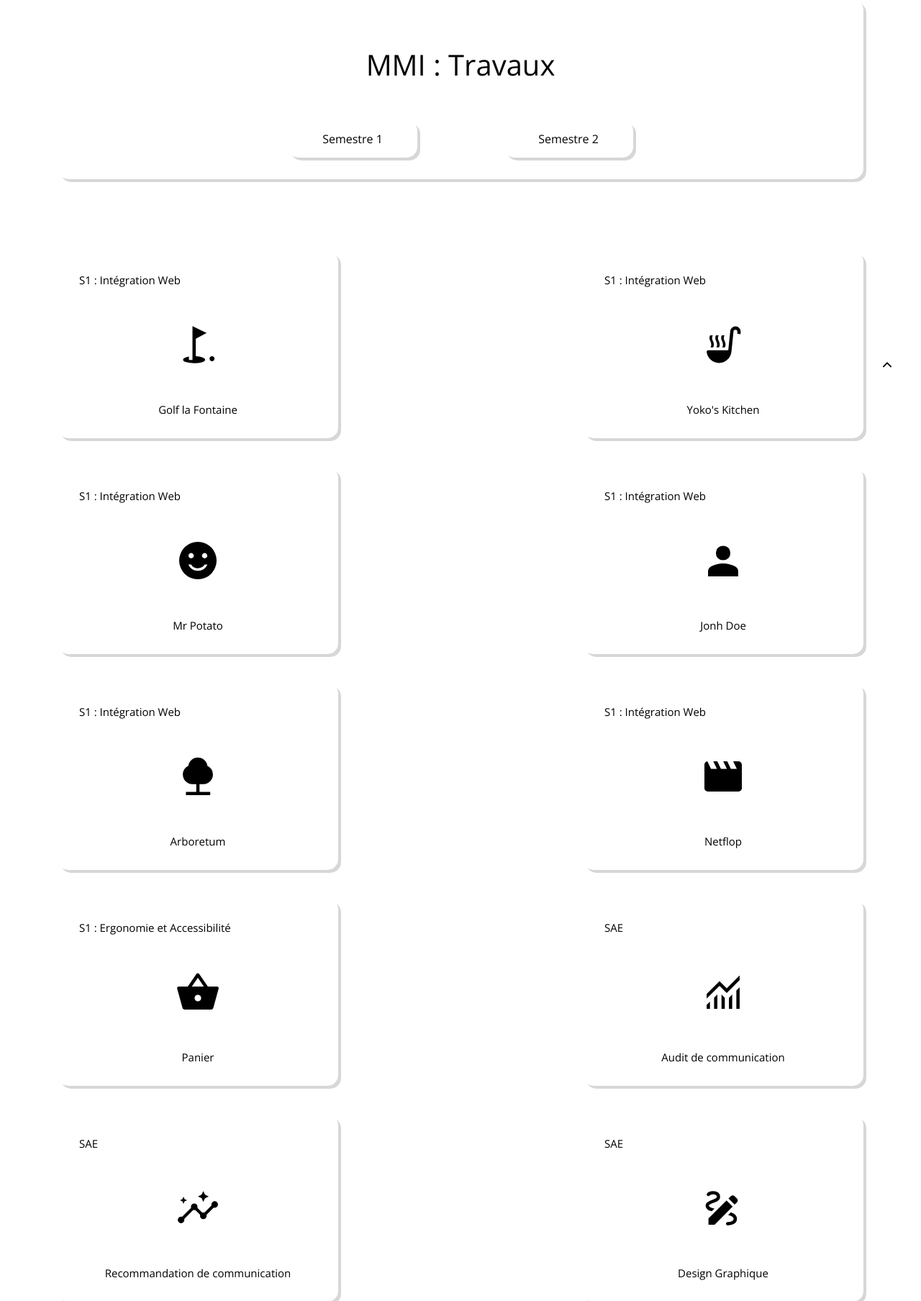
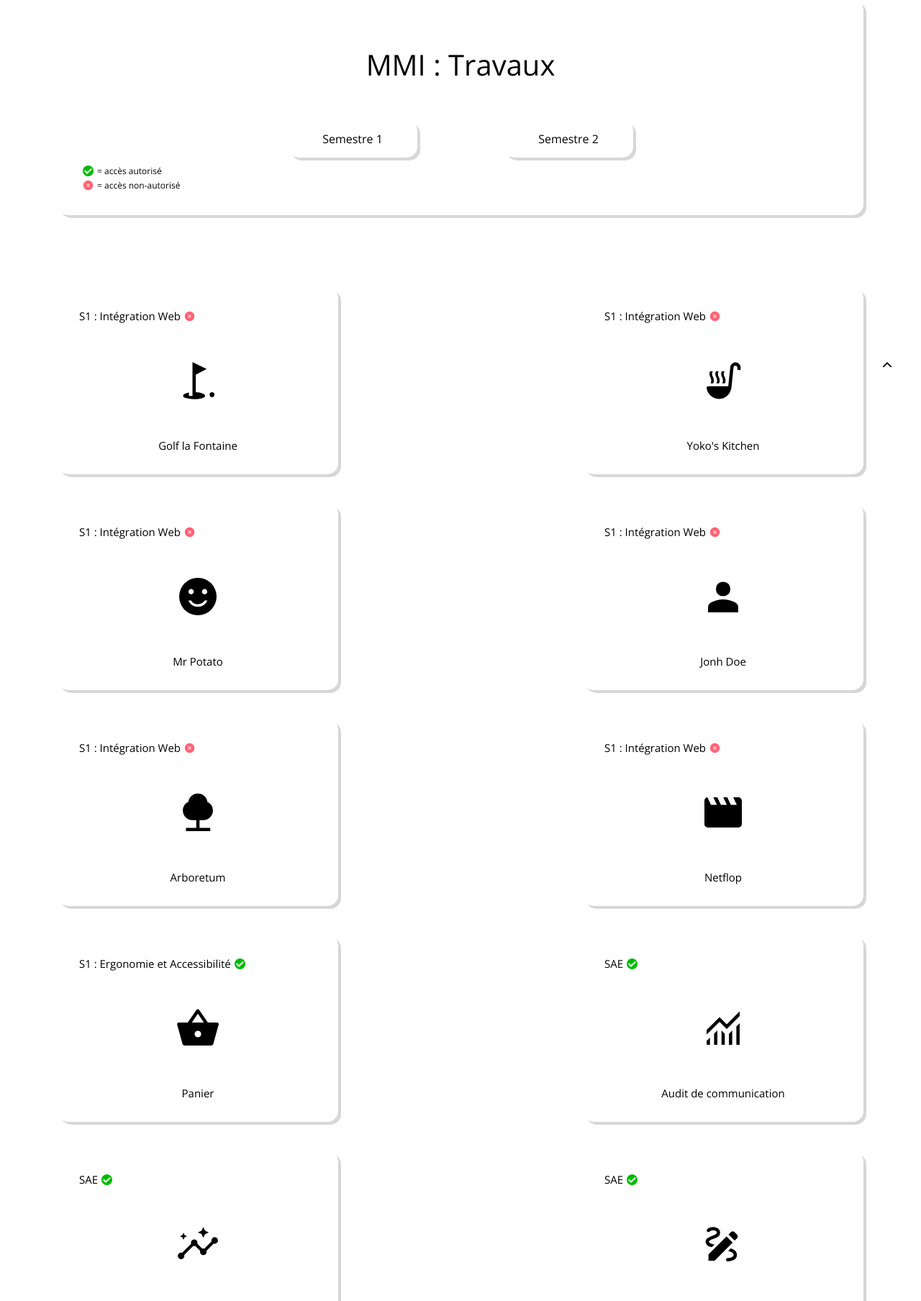
Before and after one commit to clementdr/personnal-website, a PHP site: page /mmi.php in a window 1280 px wide. Shown: the part 221-2029 px from the top of the page at 72% size. Run offline with PHP 8.4, Linux system fonts and the light colour scheme.

Commit message:
added : wix button (book) - color chip (mmi)

```diff
--- a/css/styles.css
+++ b/css/styles.css
@@ -276,12 +276,8 @@ header .li {
   margin: 0;
   font-size: 15px;
   font-weight: 100;
-}
-.mmi-content-text img,
-.portfolio-content-text img,
-.book-content-link-text img {
-  width: 60px;
-  margin: 0 auto;
+  display: flex;
+  align-items: center;
 }
 
 .mmi-content-text h4,
@@ -291,6 +287,25 @@ header .li {
   margin: 0;
   text-align: center;
   font-weight: 400;
+}
+#access-info {
+  margin-top: 10px;
+}
+#access-info p {
+  margin: 3px 0;
+  font-size: 12px;
+  display: flex;
+  align-items: center;
+}
+
+.access {
+  width: 15px;
+  margin: 0 5px;
+}
+
+.icon {
+  width: 60px;
+  margin: 0 auto;
 }
 
 #book-content-audiovisuel,
--- a/mmi.php
+++ b/mmi.php
@@ -27,6 +27,11 @@
                 <a href="#mmi-content-s2">Semestre 2</a>
             </div>
 
+            <div id="access-info">
+                <p><img class="access" src="img/check.png" alt="check"> = accès autorisé</p>
+                <p><img class="access" src="img/cancel.png" alt="cancel"> = accès non-autorisé</p>
+
+            </div>
         </section>
 
 
@@ -34,39 +39,39 @@
 
             <a href="travaux/r112/sequence1/index.html" target="_blank" class="mmi-content">
                 <div class="mmi-content-text">
-                    <p>S1 : Intégration Web</p>
-                    <img src="img/golf.svg" alt="golf">
+                    <p>S1 : Intégration Web <img class="access" src="img/cancel.png" alt="cancel"></p>
+                    <img class="icon" src="img/golf.svg" alt="golf">
                     <h4>Golf la Fontaine</h4>
                 </div>
 
             </a>
             <a href="travaux/r112/sequence2/index.html" target="_blank" class="mmi-content">
                 <div class="mmi-content-text">
-                    <p>S1 : Intégration Web</p>
-                    <img src="img/kitchen.svg" alt="kitchen">
+                    <p>S1 : Intégration Web <img class="access" src="img/cancel.png" alt="cancel"></p>
+                    <img class="icon" src="img/kitchen.svg" alt="kitchen">
                     <h4>Yoko's Kitchen</h4>
                 </div>
             </a>
             <a href="travaux/r112/sequence3/index2.html" target="_blank" class="mmi-content">
                 <div class="mmi-content-text">
-                    <p>S1 : Intégration Web</p>
-                    <img src="img/smile.svg" alt="smile">
+                    <p>S1 : Intégration Web <img class="access" src="img/cancel.png" alt="cancel"></p>
+                    <img class="icon" src="img/smile.svg" alt="smile">
                     <h4>Mr Potato</h4>
                 </div>
 
             </a>
             <a href="travaux/r112/sequence4/index.html" target="_blank" class="mmi-content">
                 <div class="mmi-content-text">
-                    <p>S1 : Intégration Web</p>
-                    <img src="img/person.svg" alt="person">
+                    <p>S1 : Intégration Web <img class="access" src="img/cancel.png" alt="cancel"></p>
+                    <img class="icon" src="img/person.svg" alt="person">
                     <h4>Jonh Doe</h4>
                 </div>
 
             </a>
             <a href="travaux/r112/sequence5/index.html" target="_blank" class="mmi-content">
                 <div class="mmi-content-text">
-                    <p>S1 : Intégration Web</p>
-                    <img src="img/nature.svg" alt="nature">
+                    <p>S1 : Intégration Web <img class="access" src="img/cancel.png" alt="cancel"></p>
+                    <img class="icon" src="img/nature.svg" alt="nature">
                     <h4>Arboretum</h4>
                 </div>
 
@@ -74,8 +79,8 @@
 
             <a href="travaux/r112/sequence6/index.html" target="_blank" class="mmi-content">
                 <div class="mmi-content-text">
-                    <p>S1 : Intégration Web</p>
-                    <img src="img/moviefill.svg" alt="moviefill">
+                    <p>S1 : Intégration Web <img class="access" src="img/cancel.png" alt="cancel"></p>
+                    <img class="icon" src="img/moviefill.svg" alt="moviefill">
                     <h4>Netflop</h4>
                 </div>
 
@@ -83,8 +88,8 @@
 
             <a href="travaux/autres/WR103_seance3/index.html" target="_blank" class="mmi-content">
                 <div class="mmi-content-text">
-                    <p>S1 : Ergonomie et Accessibilité</p>
-                    <img src="img/basket.svg" alt="basket">
+                    <p>S1 : Ergonomie et Accessibilité <img class="access" src="img/check.png" alt="check"></p>
+                    <img class="icon" src="img/basket.svg" alt="basket">
                     <h4>Panier</h4>
                 </div>
 
@@ -92,8 +97,8 @@
 
             <a href="sae/D02_SAE101_livrable.pdf" target="_blank" class="mmi-content">
                 <div class="mmi-content-text">
-                    <p>SAE</p>
-                    <img src="img/monitoring.svg" alt="monitoring">
+                    <p>SAE <img class="access" src="img/check.png" alt="check"></p>
+                    <img class="icon" src="img/monitoring.svg" alt="monitoring">
                     <h4>Audit de communication</h4>
                 </div>
 
@@ -101,8 +106,8 @@
 
             <a href="sae/D02_SAE102_livrable.pdf" target="_blank" class="mmi-content">
                 <div class="mmi-content-text">
-                    <p>SAE</p>
-                    <img src="img/insight.svg" alt="insight">
+                    <p>SAE <img class="access" src="img/check.png" alt="check"></p>
+                    <img class="icon" src="img/insight.svg" alt="insight">
                     <h4>Recommandation de communication</h4>
                 </div>
 
@@ -110,8 +115,8 @@
 
             <a href="sae/SAE103_TPD_deroberti_CharteGraphique.pdf" target="_blank" class="mmi-content">
                 <div class="mmi-content-text">
-                    <p>SAE</p>
-                    <img src="img/draw.svg" alt="draw">
+                    <p>SAE <img class="access" src="img/check.png" alt="check"></p>
+                    <img class="icon" src="img/draw.svg" alt="draw">
                     <h4>Design Graphique</h4>
                 </div>
 
@@ -119,8 +124,8 @@
 
             <a href="https://www.youtube.com/watch?v=m9rEOx-6fNw" target="_blank" class="mmi-content">
                 <div class="mmi-content-text">
-                    <p>SAE</p>
-                    <img src="img/movie.svg" alt="movie">
+                    <p>SAE <img class="access" src="img/check.png" alt="check"></p>
+                    <img class="icon" src="img/movie.svg" alt="movie">
                     <h4>Interview</h4>
                 </div>
 
@@ -128,8 +133,8 @@
 
             <a href="sae/ws105/index.php" target=" _blank" class="mmi-content">
                 <div class="mmi-content-text">
-                    <p>SAE</p>
-                    <img src="img/code.svg" alt="code">
+                    <p>SAE <img class="access" src="img/check.png" alt="check"></p>
+                    <img class="icon" src="img/code.svg" alt="code">
                     <h4>Produire un site Web</h4>
                 </div>
 
@@ -137,8 +142,8 @@
 
             <a href="sae/ws105/partenaires.php" target=" _blank" class="mmi-content">
                 <div class="mmi-content-text">
-                    <p>SAE</p>
-                    <img src="img/bookmark.svg" alt="bookmark">
+                    <p>SAE <img class="access" src="img/check.png" alt="check"></p>
+                    <img class="icon" src="img/bookmark.svg" alt="bookmark">
                     <h4>Gérer un projet de communication</h4>
                 </div>
 
@@ -146,8 +151,8 @@
 
             <a href="sae/deroberti-desprez-pasdeloup.mp3" target=" _blank" class="mmi-content">
                 <div class="mmi-content-text">
-                    <p>SAE</p>
-                    <img src="img/mic.svg" alt="mic">
+                    <p>SAE <img class="access" src="img/check.png" alt="check"></p>
+                    <img class="icon" src="img/mic.svg" alt="mic">
                     <h4>Spot radio</h4>
                 </div>
 
@@ -159,9 +164,18 @@
 
             <a href="travaux/r212/sequence1/monopoly.html" target="_blank" class="mmi-content">
                 <div class="mmi-content-text">
-                    <p>S2 : Intégration Web</p>
-                    <img src="img/money.svg" alt="money">
+                    <p>S2 : Intégration Web <img class="access" src="img/cancel.png" alt="cancel"></p>
+                    <img class="icon" src="img/money.svg" alt="money">
                     <h4>Monopoly</h4>
+                </div>
+
+            </a>
+
+            <a href="https://mmi22d04.sae203.ovh" target="_blank" class="mmi-content">
+                <div class="mmi-content-text">
+                    <p>SAE <img class="access" src="img/check.png" alt="check"></p>
+                    <img class="icon" src="img/database.svg" alt="database">
+                    <h4>Produire un site Web avec une base de données</h4>
                 </div>
 
             </a>
```
Also changed, not shown: book.php (+12 -4 lines), portfolio.php (+5 -5 lines), img/cancel.png (added), img/check.png (added), img/database.svg (added), img/wix.png (added), 2 other files.
